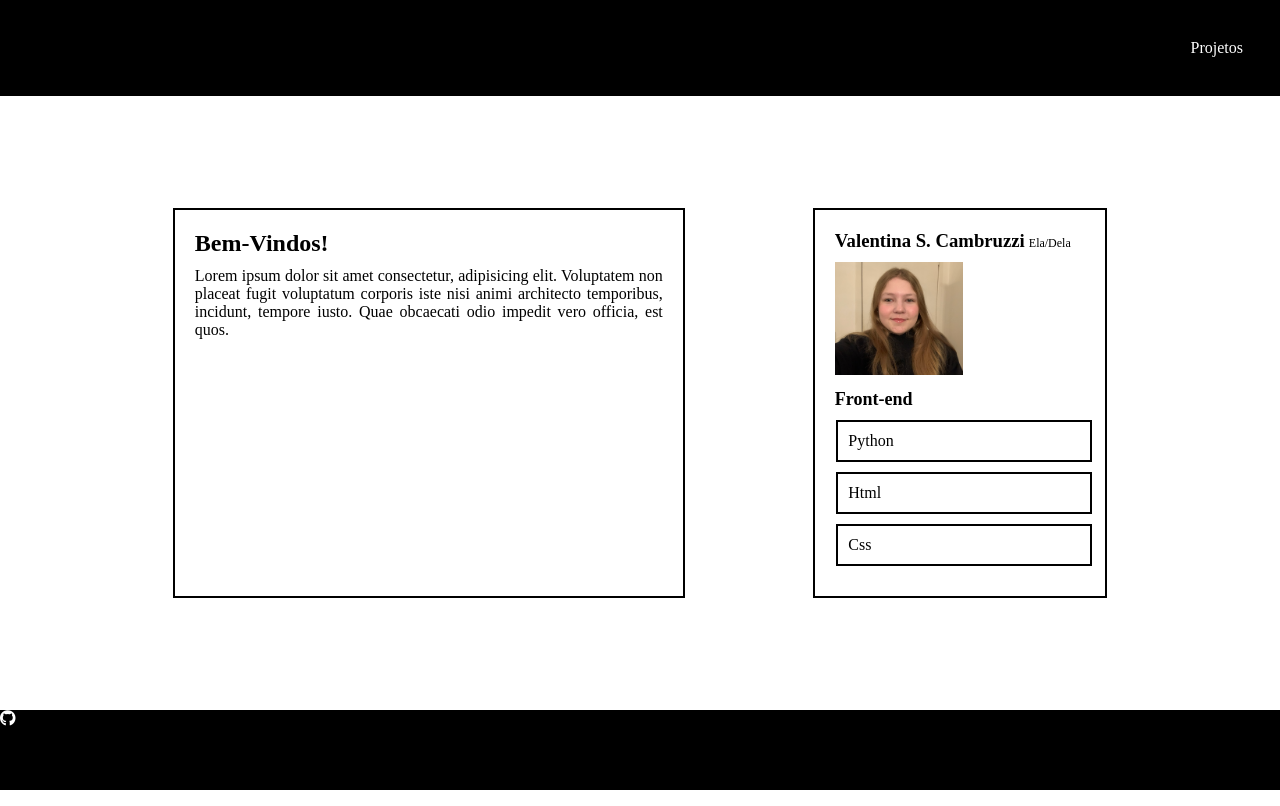
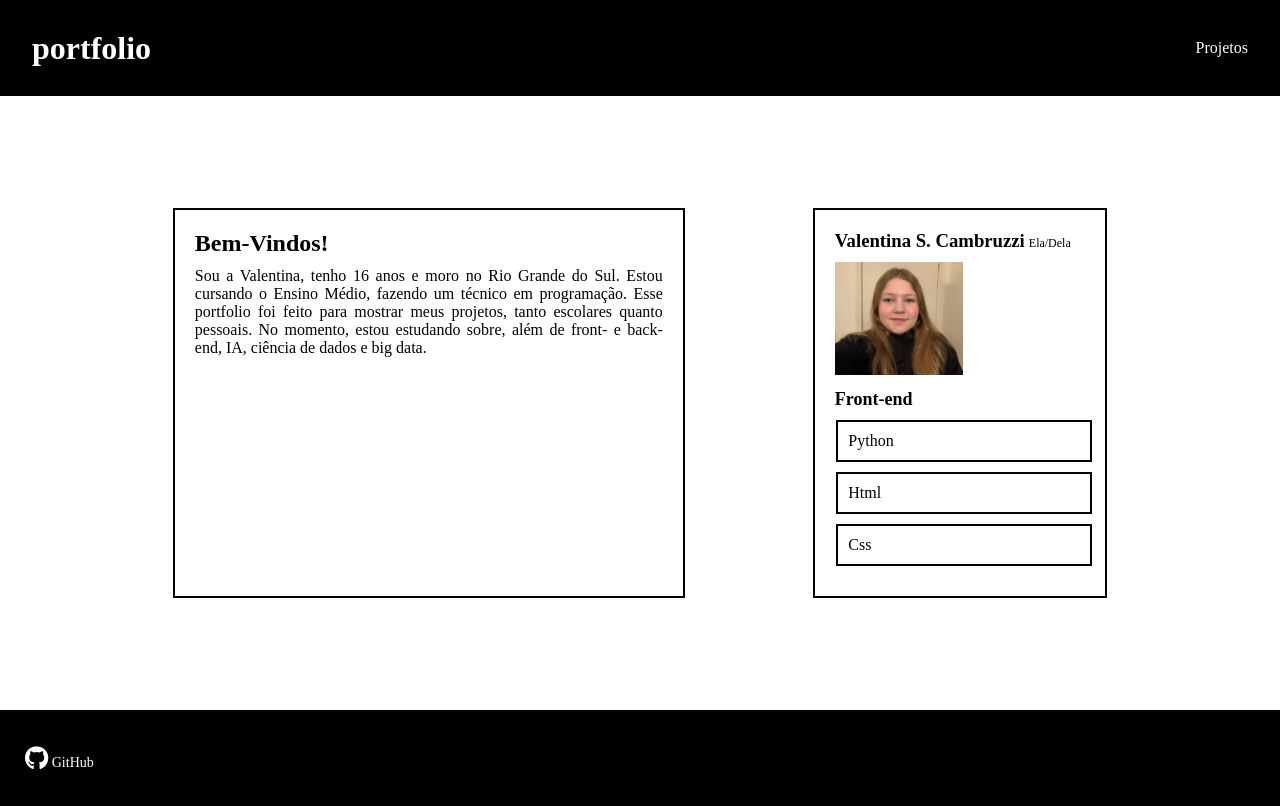
Before and after one commit to vali2107/portfolio, a plain HTML site: page index.html in a window 1280 px wide. Drawn offline with Linux system fonts and the light colour scheme.

Commit message:
criação p.2, mudança

```diff
--- a/index.html
+++ b/index.html
@@ -9,13 +9,14 @@
 </head>
 <body>
     <header>
-        <a href="">Projetos</a>
+        <h1><a href="index.html">portfolio</a></h1>
+        <a href="projetos.html">Projetos</a>
     </header>
     <main>
         <section>
             <div class="sessaoEsquerda">
                 <h2>Bem-Vindos!</h2>
-                <p>Lorem ipsum dolor sit amet consectetur, adipisicing elit. Voluptatem non placeat fugit voluptatum corporis iste nisi animi architecto temporibus, incidunt, tempore iusto. Quae obcaecati odio impedit vero officia, est quos.</p>
+                <p>Sou a Valentina, tenho 16 anos e moro no Rio Grande do Sul. Estou cursando o Ensino Médio, fazendo um técnico em programação. Esse portfolio foi feito para mostrar meus projetos, tanto escolares quanto pessoais. No momento, estou estudando sobre, além de front- e back-end, IA, ciência de dados e big data.</p>
             </div>
             <div class="sessaoDireita">
                 <h3>Valentina S. Cambruzzi</h3>
@@ -31,8 +32,7 @@
         </section>
     </main>
     <footer>
-        <a href=""></a>
-        <i class="fab fa-github	"></i>
+        <a href="https://github.com/vali2107" target="_blank"><i class="fab fa-github"></i> GitHub</a>
     </footer>
 </body>
 </html>
--- a/style.css
+++ b/style.css
@@ -1,3 +1,5 @@
+/* FIXO TODAS AS PÁGINAS */
+
 * {
     padding:0;
     margin:0;
@@ -8,16 +10,42 @@
 header {
     height:12vh;
     background-color:black;
-    padding:5px;
+    padding:4vh;
     display:flex;
-    justify-content:end;
+    justify-content: space-between;
     align-items:center;
+}
+header h1 {
+    color:white;
+    text-decoration: none;
 }
 header a {
     color:white;
     text-decoration: none;
-    margin-right:4vh;
 }
+
+/* footer */
+footer {
+    display:flex;
+    height:12vh;
+    background-color:black;
+    align-items: center;
+    justify-content: flex-start;
+}
+footer a {
+    height:24px;
+    color:white;
+    font-size:14px;
+    text-decoration: none;
+    margin-left:25px;
+}
+footer i {
+    color:white;
+    font-size:24px;
+    display:flex;
+}
+
+/* PÁGINA 1 - INDEX */
 
 /* main */
 main {
@@ -76,12 +104,4 @@ img {
 }
 
 
-/* footer */
-footer {
-    display:flex;
-    height:10vh;
-    background-color:black;
-}
-footer i {
-    color:white;
-}
+/* PÁGINA 2 - PROJETOS */
```
Also changed, not shown: projetos.html (added, +20 -0 lines).
